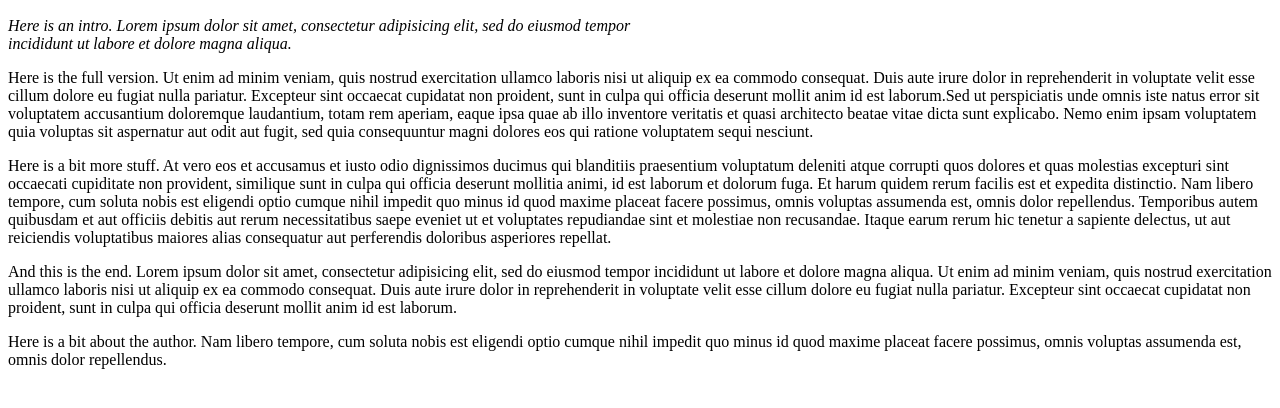
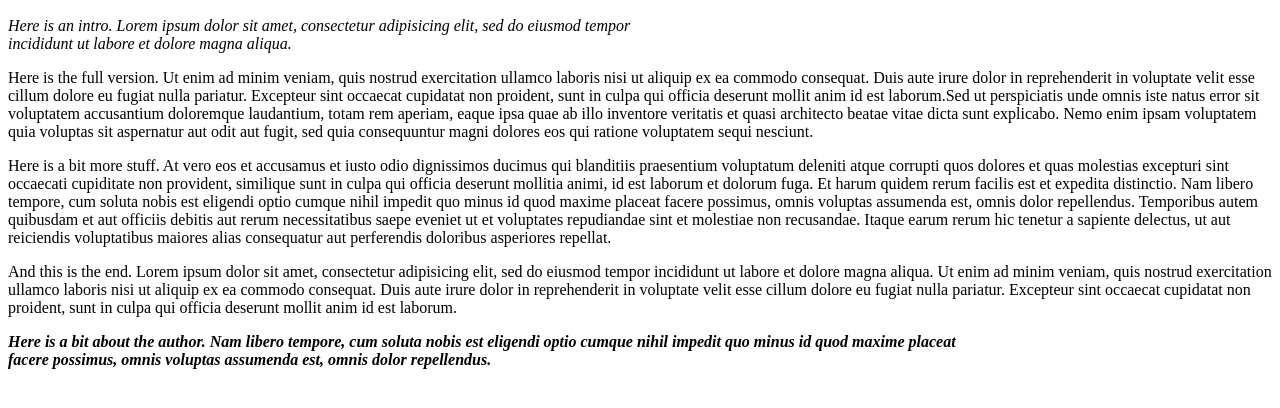
Before and after one commit to jasminealee/paragraphs-of-text-, a plain HTML site: page index.html in a window 1280 px wide. Shown: the part 110-518 px from the top of the page. Drawn offline with Linux system fonts and the light colour scheme.

Commit message:
add author class and styling

```diff
--- a/css/styles.css
+++ b/css/styles.css
@@ -2,3 +2,9 @@ p.intro{
   width: 50%;
   font-style: italic;
 }
+
+p.author {
+  width: 75%;
+  font-style: italic;
+  font-weight: bold;
+}
--- a/index.html
+++ b/index.html
@@ -18,7 +18,7 @@
 
       <p>And this is the end. Lorem ipsum dolor sit amet, consectetur adipisicing elit, sed do eiusmod tempor incididunt ut labore et dolore magna aliqua. Ut enim ad minim veniam, quis nostrud exercitation ullamco laboris nisi ut aliquip ex ea commodo consequat. Duis aute irure dolor in reprehenderit in voluptate velit esse cillum dolore eu fugiat nulla pariatur. Excepteur sint occaecat cupidatat non proident, sunt in culpa qui officia deserunt mollit anim id est laborum.</p>
 
-      <p>Here is a bit about the author. Nam libero tempore, cum soluta nobis est eligendi optio cumque nihil impedit quo minus id quod maxime placeat facere possimus, omnis voluptas assumenda est, omnis dolor repellendus.</p>
+      <p class="author">Here is a bit about the author. Nam libero tempore, cum soluta nobis est eligendi optio cumque nihil impedit quo minus id quod maxime placeat facere possimus, omnis voluptas assumenda est, omnis dolor repellendus.</p>
 
     </body>
   </html>
```
